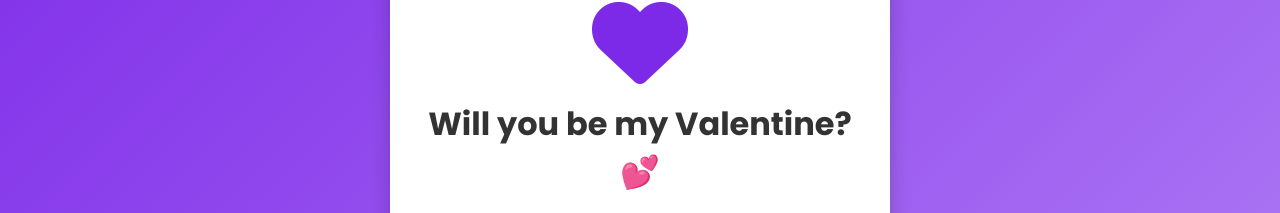
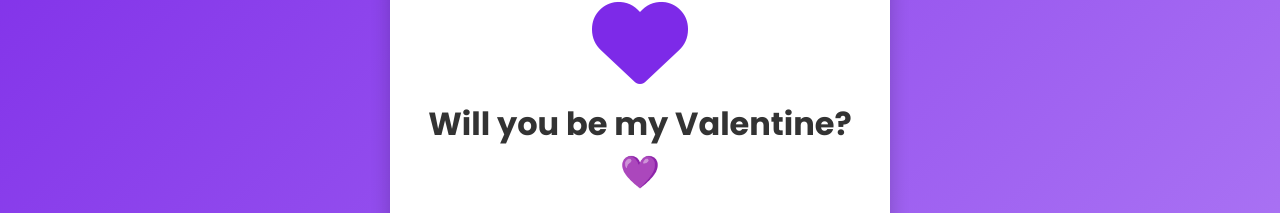
Before and after one commit to rajasekhargeddam/special, a plain HTML site: page index.html in a window 1280 px wide. Shown: the part 273-486 px from the top of the page. Drawn offline with Linux system fonts and the light colour scheme.

Commit message:
Update index.html

```diff
--- a/index.html
+++ b/index.html
@@ -2,16 +2,15 @@
 <html lang="en">
 <head>
     <meta charset="UTF-8">
-    <meta http-equiv="X-UA-Compatible" content="IE=edge">
     <meta name="viewport" content="width=device-width, initial-scale=1.0">
-    <title>Will You Be My Valentine? 💖</title>
+    <title>Will You Be My Valentine? 💜</title>
     <link rel="stylesheet" href="https://cdnjs.cloudflare.com/ajax/libs/font-awesome/6.2.0/css/all.min.css">
     <link rel="stylesheet" href="style.css">
 </head>
 <body>
     <div class="wrapper">
         <i class="fa-solid fa-heart"></i>
-        <h2 class="question">Will you be my Valentine? 💕</h2>
+        <h2 class="question">Will you be my Valentine? 💜</h2>
         <div class="btn-group">
             <button class="yes-btn">Yes</button>
             <button class="no-btn">No</button>
```
